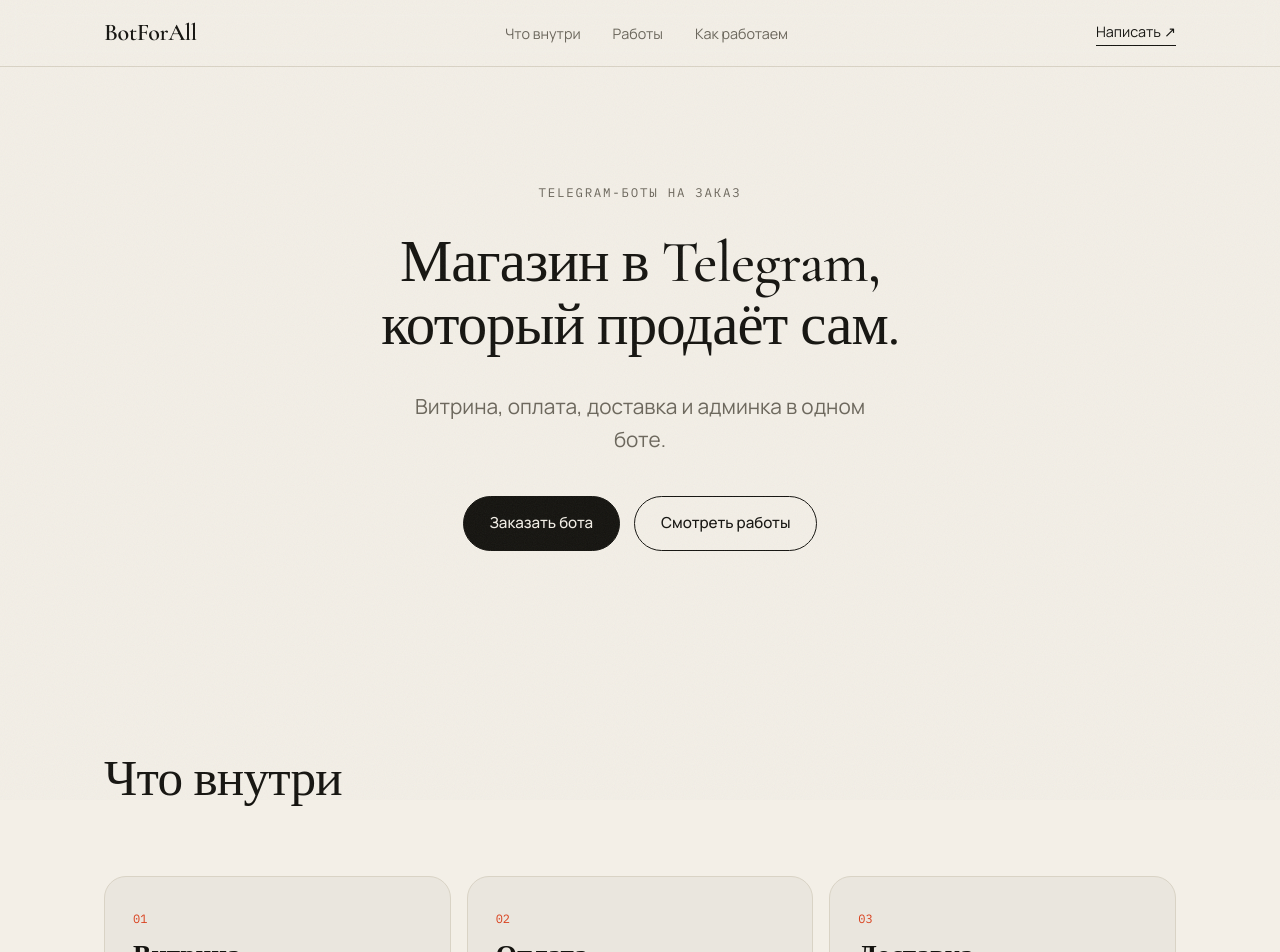
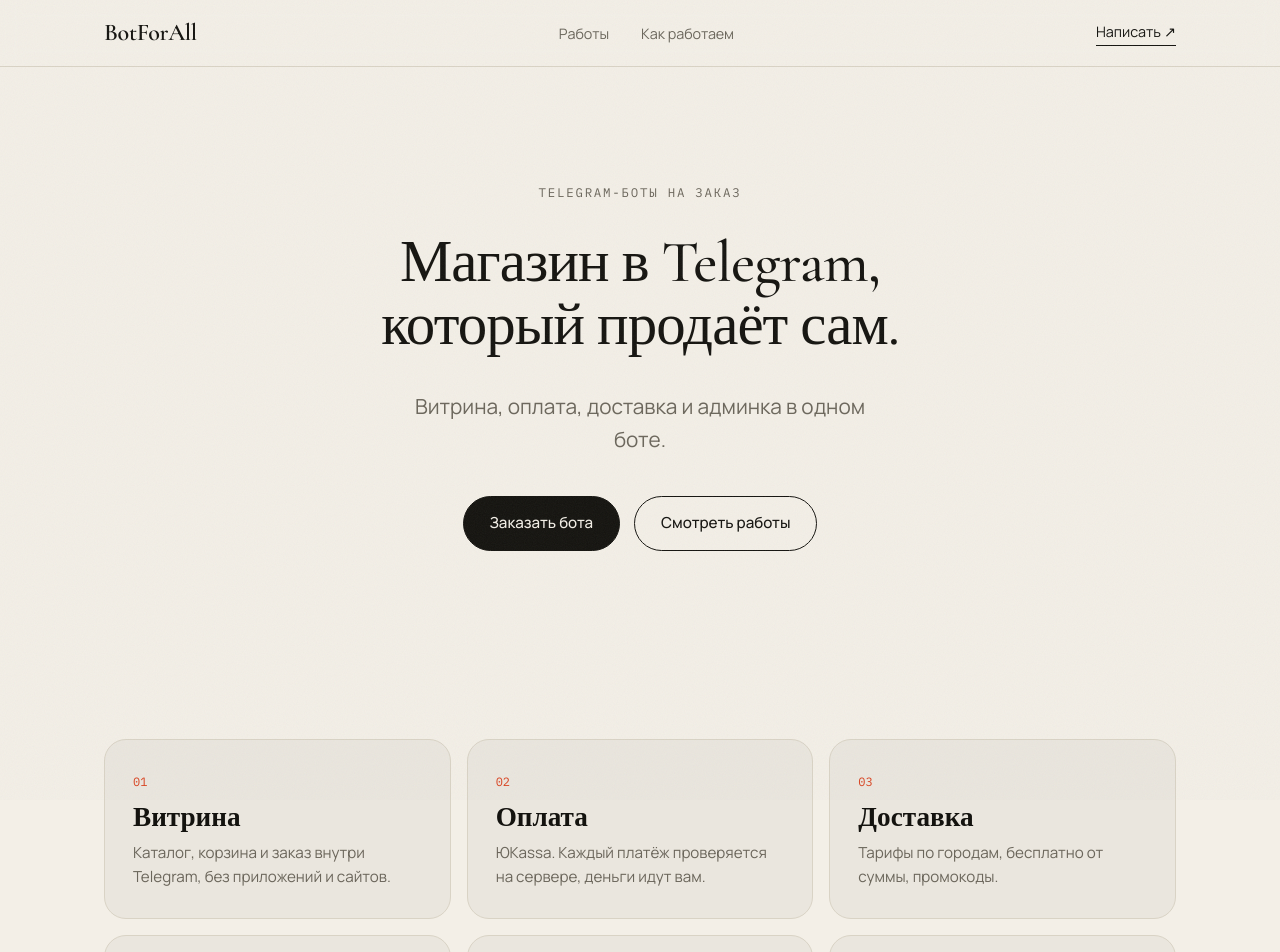
Before and after one commit to zhennyy/botforall, a React (Vite) app: page / in a window 1280 px wide. Shown: the top 952 px of the page. Built offline with nearby package versions, Linux system fonts and the light colour scheme.

Commit message:
Remove 'Что внутри' heading

```diff
--- a/src/components/Benefits.jsx
+++ b/src/components/Benefits.jsx
@@ -11,7 +11,6 @@ export default function Benefits() {
   return (
     <section id="benefits">
       <div className="wrap">
-        <h2 className="section-title">Что внутри</h2>
         <ul className="benefits">
           {items.map(([t, d], i) => (
             <li className="benefit" key={t}>
--- a/src/components/Nav.jsx
+++ b/src/components/Nav.jsx
@@ -4,7 +4,6 @@ export default function Nav() {
       <div className="wrap">
         <a className="brand" href="#top">BotForAll</a>
         <div className="navlinks">
-          <a href="#benefits">Что внутри</a>
           <a href="#projects">Работы</a>
           <a href="#process">Как работаем</a>
         </div>
```
